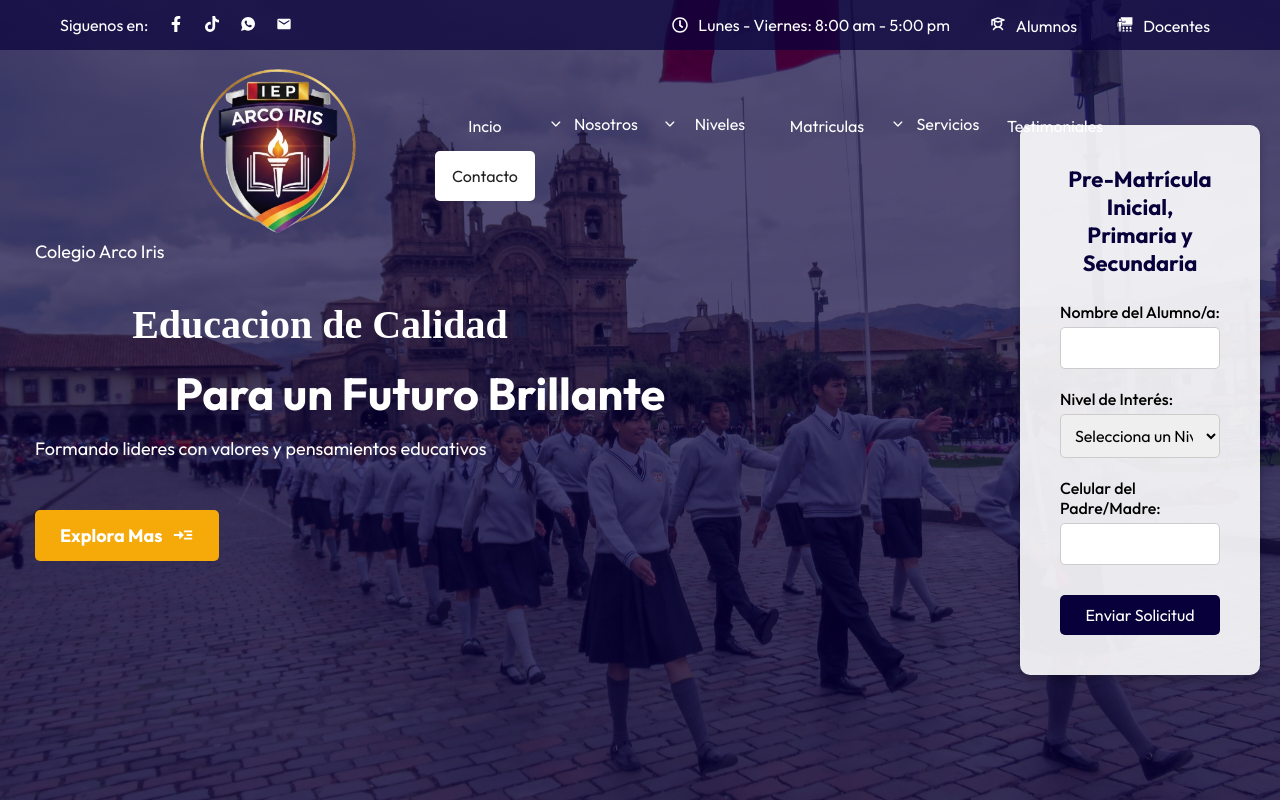
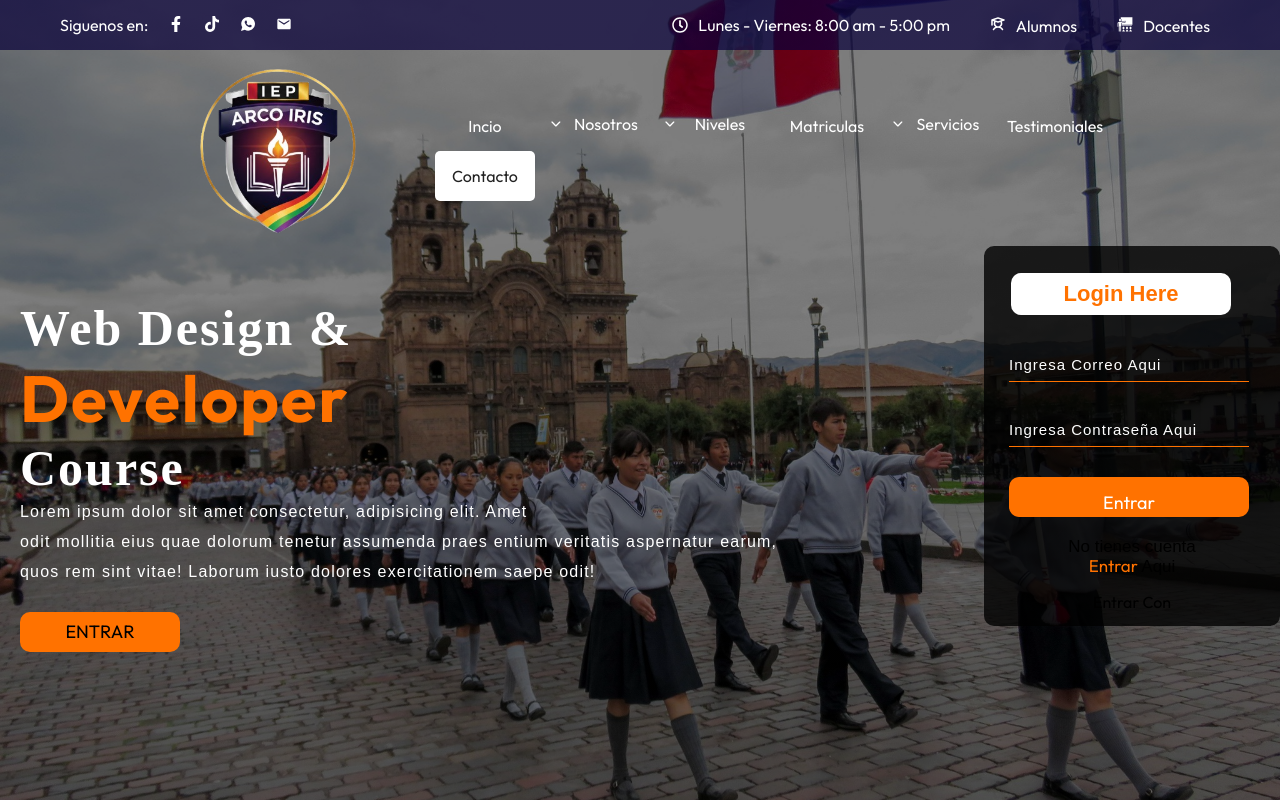
Before and after one commit to LuisHanco/React_Intensivo, a React (Vite) app in the folder arcoiris/: page / in a window 1280 px wide. Shown: the top 800 px of the page. Built offline with nearby package versions, Linux system fonts and the light colour scheme; a web font is replaced by a local one.

Commit message:
@LuisHanco20

```diff
--- a/arcoiris/src/App.jsx
+++ b/arcoiris/src/App.jsx
@@ -11,6 +11,7 @@ import Footer from './Components/Footer/Footer'
 import VideoPlayer from './Components/VideoPlayer/VideoPlayer'
 import { useState } from 'react'
 import Redes from './Components/Redes/Redes'
+import Hero_2 from './Components/Hero_2/Hero_2'
 
 const App = () => {
 
@@ -21,7 +22,7 @@ const [playState, setPlayState] = useState(false);
     <div>
       <Redes/>
       <Navbar/>
-      <Hero/>
+      <Hero_2/>
       <div className="container">
         <Title subTitle='' title='NUESTROS PROGRAMAS EDUCATIVOS' />
         <Programs/>
--- /dev/null
+++ b/arcoiris/src/Components/Hero_2/Hero_2.css
@@ -0,0 +1,251 @@
+.main{
+    width: 100%;
+    background: linear-gradient(to top, rgba(0,0,0,0.5)50%,rgba(0,0,0,0.5)50%), url(../../assets/hero.jpg);
+    /* background-color: red; */
+    background-position: center;
+    background-size: cover;
+    width: 100%;
+    height: 109vh;
+    display: flex;
+    justify-content: center;
+    align-items: center;
+
+}
+
+/* .navbar_hero{
+    width: 1200px;
+    height: 75px;
+    margin: auto;
+}
+
+.icon{
+    width:200px ;
+    font-size: 35px;
+    font-family: Arial, Helvetica, sans-serif;
+    padding-left: 20px;
+    float:left;
+    padding-top: 10px;
+}
+
+.menu{
+    width: 400px;
+    float: left;
+    height: 70px;
+}
+
+ul{
+    float: left;
+    display: flex;
+    justify-content: center;
+    align-items: center;
+}
+
+ul li{
+    list-style: none;
+    margin-left: 62px;
+    margin-top: 27px;
+    font-size: 14px;
+}
+
+ul li a {
+    text-decoration: none;
+    color: #fff;
+    font-family: Arial, Helvetica, sans-serif;
+    font-weight: bold;
+    transition: all .4s ease-in-out;
+}
+
+ul li a:hover{
+    color: #ff7200;
+}
+
+
+.search{
+    width: 330px;
+    float: left;
+    margin-left: 270px;
+}
+
+.srch{
+    font-family: 'Times New Roman', Times, serif;
+    width: 200px;
+    height: 40px;
+    background: transparent;
+    border:  solid 1px #ff7200;
+    margin-top: 13px;
+    color: #fff;
+    border-right: none;
+    font-size: 16px;
+    float: left;
+    padding: 10px;
+    border-bottom-left-radius: 5px;
+    border-top-left-radius: 5px;
+}
+
+
+.btn{
+    width: 100%;
+    height: 40px;
+    background: #ff7200;
+    border: 2px solid #ff7200;
+    margin-top: 13px;
+    color: #fff;
+    font-size: 15px;
+    border-bottom-right-radius: 5px;
+    border-bottom-right-radius: 5px;
+
+}
+
+
+.btn:focus{
+    outline: none;
+}
+
+.srch:focus{
+    outline: none;
+} */
+
+
+
+.content-hero{
+    width: 1200px;
+    height: auto;
+    margin: auto;
+    color: #fff;
+    position: relative;
+}
+
+.content-hero .par{
+    padding-left: 20px;
+    padding-bottom: 25px;
+    font-family: Arial, Helvetica, sans-serif;
+    letter-spacing: 1.2px;
+    line-height: 30px;
+}
+
+
+.content-hero h1{
+    font-family: 'Times New Roman', Times, serif;
+    font-size: 50px;
+    padding-left: 20px;
+    margin-top: 9%;
+    letter-spacing: 2px;
+}
+
+.content-hero .cn{
+    width: 160px;
+    height: 40px;
+    background: #ff7200;
+    border: none;
+    margin-bottom: 10px;
+    margin-left: 20px;
+    font-size: 18px;
+    border-radius: 10px;
+    cursor: pointer;
+    transition: .4s ease;
+}
+
+.content-hero .cn a{
+    text-decoration: none;
+    color: #000;
+    transition:.3s ease;
+}
+
+.cn:hover{
+    background-color: #fff;
+}
+
+.content-hero span{
+    color: #ff7200;
+    font-size: 65px;
+}
+
+
+.form-hero{
+    width: 350px;
+    height: 380px;
+    background: linear-gradient(to top, rgba(0,0,0,0.8)50%,rgba(0,0,0,0.8)50%);
+    border-radius: 10px;
+    padding: 25px;
+}
+
+.form-hero h2{
+    width: 220px;
+    font-family: sans-serif;
+    text-align: center;
+    color: #ff7200;
+    font-size: 22px;
+    background-color: #fff;
+    border-radius: 10px;
+    margin: 2px;
+    padding: 8px;
+}
+
+
+.form-hero input{
+    width: 240px;
+    height: 35px;
+    background: transparent;
+    border-bottom: 1px solid #ff7200;
+    border-top: none;
+    border-right: none;
+    border-left: none;
+    color: #fff;
+    font-size: 15px;
+    letter-spacing: 1px;
+    margin-top: 30px;
+    font-family: sans-serif;
+}
+
+.form-hero input:focus{
+    outline: none;
+}
+
+::placeholder{
+    color: #fff;
+    font-family: Arial, Helvetica, sans-serif;
+}
+
+
+
+.btn{
+    width: 240px;
+    height: 40px;
+    background: #ff7200;
+    border: none;
+    margin-top:30px ;
+    font-size: 18px;
+    border-radius: 10px;
+    cursor: pointer;
+    color: #fff;
+}
+
+.btn:hover{
+    background: #fff;
+    color: #ff7200;
+}
+
+.btn a{
+    text-decoration: none;
+    color: #000;
+    font-weight: bold;
+}
+
+
+.form-hero .link{
+    font-family: Arial, Helvetica, sans-serif;
+    font-size: 17px;
+    padding-top: 20px;
+    text-align: center;
+}
+
+.form-hero .link a{
+    text-decoration: none;
+    color: #ff7200;
+}
+
+.liw{
+    padding-top: 15px;
+    padding-bottom: 10px;
+    text-align: center;
+}
--- /dev/null
+++ b/arcoiris/src/Components/Hero_2/Hero_2.jsx
@@ -0,0 +1,57 @@
+import React from 'react'
+import './Hero_2.css'
+
+const Hero_2 = () => {
+  return (
+    <div className='main'>
+
+        {/* <div className="navbar_hero">
+            <div className="icon">
+                <h2 className="logo">Luis Hanco</h2>
+            </div>
+
+
+            <div className="menu">
+                <ul>
+                    <li><a href="">INICIO</a></li>
+                    <li><a href="">SOBRE NOSOTROS</a></li>
+                    <li><a href="">SERVICIOS</a></li>
+                    <li><a href="">UBICANOS</a></li>
+                    <li><a href="">CONTACTO</a></li>
+                </ul>
+            </div>
+
+            <div className="search">
+                <input type="search"  className='srch' name='' placeholder='Type To Text' />
+                <a href=""><button className='btn'>Buscar</button></a>
+            </div>
+
+
+
+
+        </div> */}
+
+
+
+ <div className="content-hero">
+            <h1>Web Design & <br /> <span>Developer</span> <br />Course</h1>
+            <p className='par'>Lorem ipsum dolor sit amet consectetur, adipisicing elit. Amet <br />odit mollitia eius quae dolorum tenetur assumenda praes
+            entium veritatis aspernatur earum,<br /> quos rem sint vitae! Laborum iusto dolores exercitationem saepe odit!</p>
+
+            <button className='cn'><a href="">ENTRAR</a></button>
+        </div>
+
+        <div className="form-hero">
+                <h2>Login Here</h2>
+                <input type="email" name='email' placeholder='Ingresa Correo Aqui'/>
+                <input type="password" name='' placeholder='Ingresa Contraseña Aqui' />
+                <button className='btn'>Entrar</button>
+                <p className="link">No tienes cuenta <br />
+                <a href="">Entrar </a> Aqui</p>
+                <p className="liw">Entrar Con</p>
+            </div>
+    </div>
+  )
+}
+
+export default Hero_2
```
